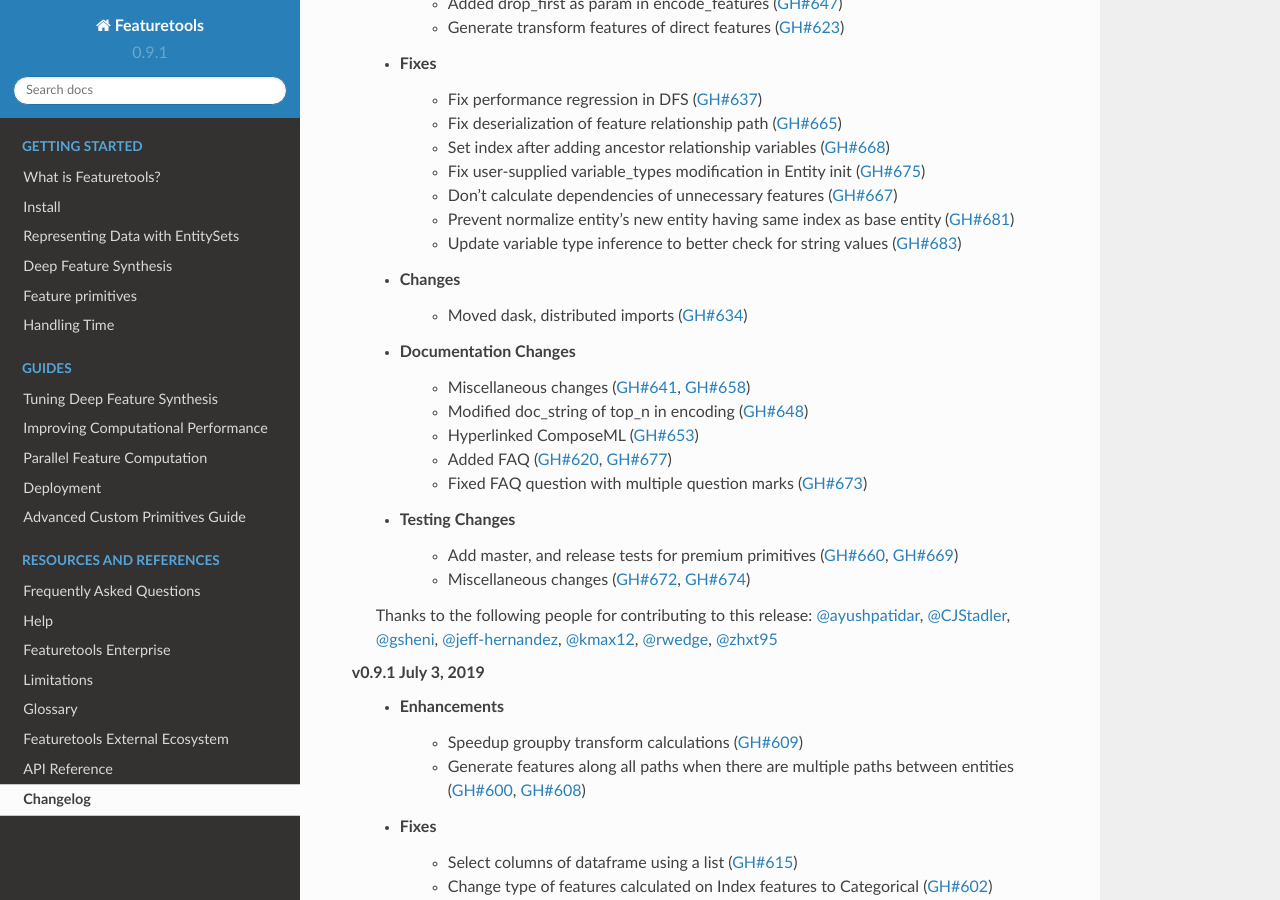
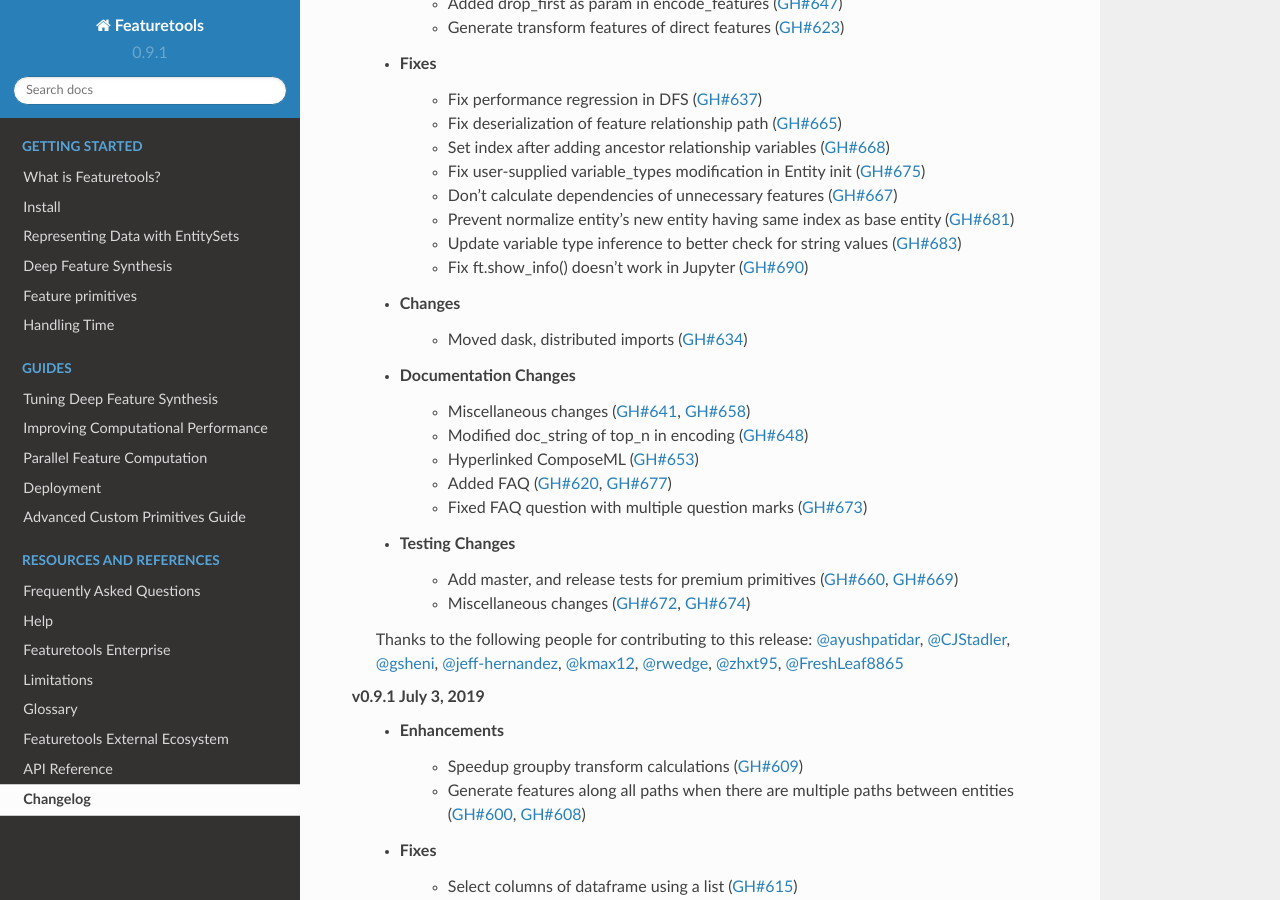
Before and after one commit to alteryx/featuretools, a Sphinx documentation site: the page built from docs/source/changelog.rst, in a window 1280 px wide and 900 px high, scrolled down 235 px. Built offline with Sphinx 7.4.7 and the Read the Docs theme 2.0.0, drawn with Linux system fonts in a browser that asks for light colours; pages that are not in the unit, such as notebooks, are missing from menus.

Commit message:
Update the changelog

```diff
--- a/docs/source/changelog.rst
+++ b/docs/source/changelog.rst
@@ -14,6 +14,7 @@
         * Don't calculate dependencies of unnecessary features (:pr:`667`)
         * Prevent normalize entity's new entity having same index as base entity (:pr:`681`)
         * Update variable type inference to better check for string values (:pr:`683`)
+        * Fix ft.show_info() doesn't work in Jupyter (:pr:`690`)
     * Changes
         * Moved dask, distributed imports (:pr:`634`)
     * Documentation Changes
@@ -28,7 +29,7 @@
 
     Thanks to the following people for contributing to this release:
     :user:`ayushpatidar`, :user:`CJStadler`, :user:`gsheni`,
-    :user:`jeff-hernandez`, :user:`kmax12`, :user:`rwedge`, :user:`zhxt95`
+    :user:`jeff-hernandez`, :user:`kmax12`, :user:`rwedge`, :user:`zhxt95`, :user:`FreshLeaf8865`
 
 **v0.9.1 July 3, 2019**
     * Enhancements
```
